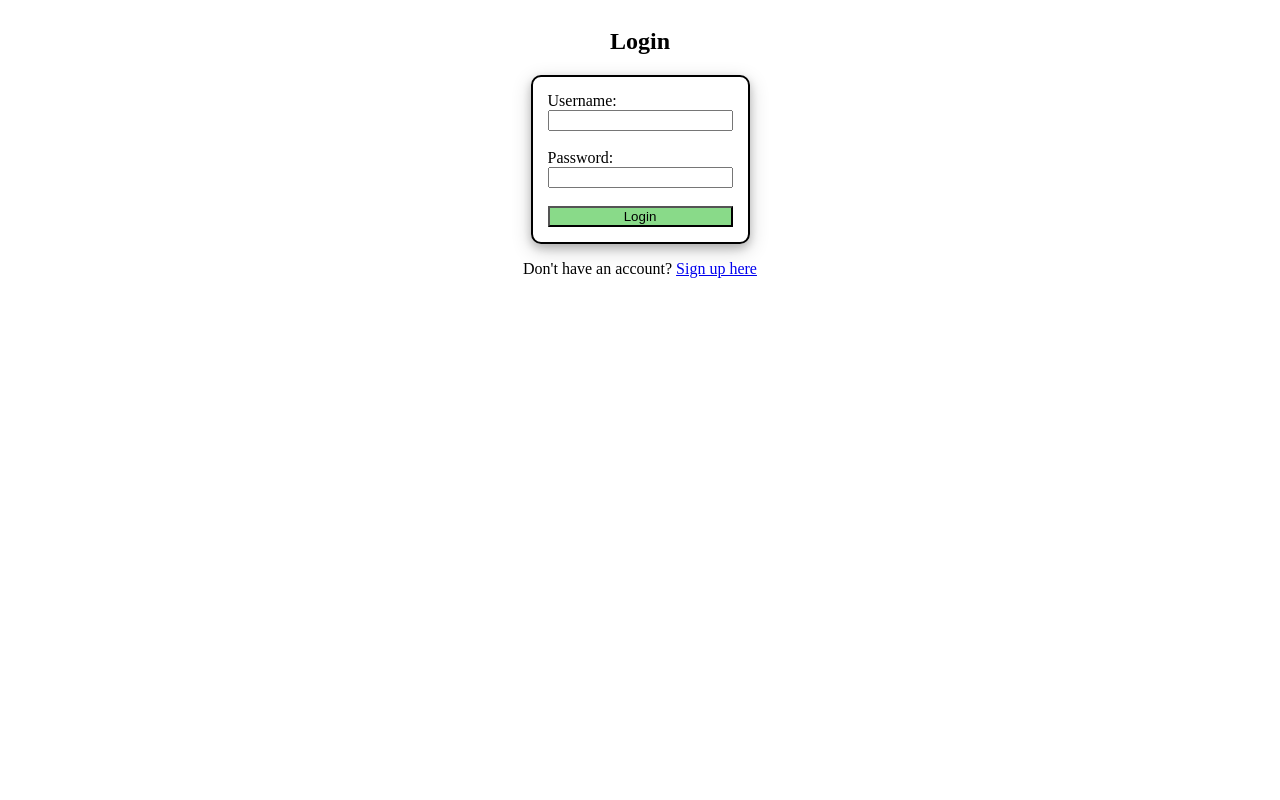
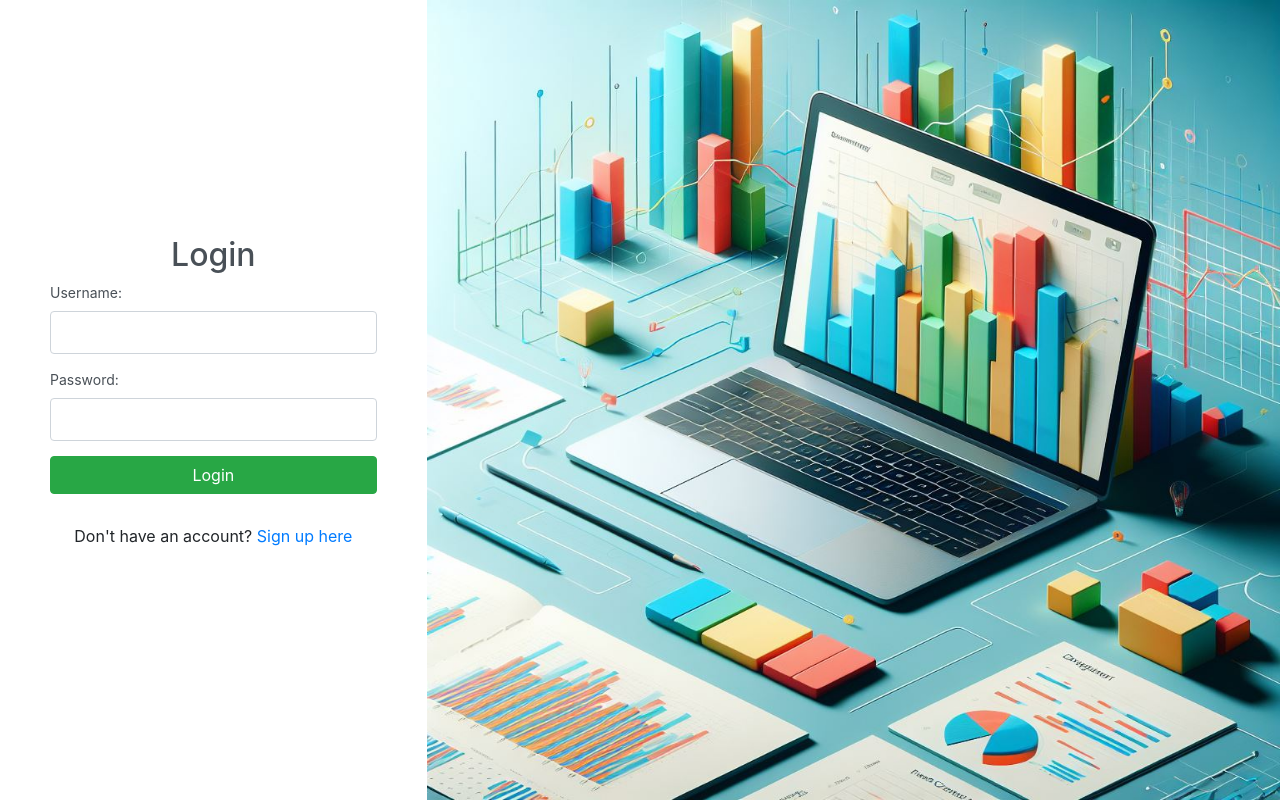
Before and after one commit to GabriCala25/flask_login, a Flask app: page / in a window 1280 px wide. Run offline with Flask 3, Linux system fonts and the light colour scheme; some libraries are stand-ins or nearby versions.

Commit message:
finetuning graphics

```diff
--- a/templates/login.html
+++ b/templates/login.html
@@ -4,25 +4,108 @@
     <meta charset="UTF-8">
     <meta name="viewport" content="width=device-width, initial-scale=1.0">
     <title>Login</title>
-</head>
-<body>
+    <!-- Add Bootstrap CSS -->
+    <link rel="stylesheet" href="https://stackpath.bootstrapcdn.com/bootstrap/4.5.2/css/bootstrap.min.css">
+
+
     <style>
-        body {
+        body, html {
+            height: 100%;
+            margin: 0;
+        }
+
+        .container-fluid {
+            height: 100%;
+            display: flex;
+            padding: 0px;
+        }
+
+        .row {
+            height: 100%;
+        }
+
+        .col-md-4 {
+            padding: 0;
+        }
+
+        .col-md-8 {
+            padding: 0;
+        }
+
+        .login-container,
+        .image-container {
+            height: 100vh;
+            display: flex;
+            /* justify-content: center; */
+            align-items: center;
+        }
+
+        .form-container {
+            background-color: #fff;
+            padding: 50px;
+            border-radius: 10px;
+            /* box-shadow: 0 0 20px rgba(0, 0, 0, 0.1); */
+            /* max-width: 400px; */
+            width: 100%;
+            height: 100%;
             display: flex;
             flex-direction: column;
             justify-content: center;
-            align-items: center;
         }
 
-        form {
-            border: 2px solid black;
-            padding: 15px;
-            display: flex;
-            box-shadow: 0 4px 8px 0 rgba(0, 0, 0, 0.2), 0 6px 20px 0 rgba(0, 0, 0, 0.19);
-            flex-direction: column;
-            border-radius: 10px;
+        .image-container {
+            background-image: url('background_login.jpg'); /* Replace with your image URL */
+            background-size: cover;
+            background-position: center;
+            flex-grow: 1;
+        }
+
+        h2 {
+            text-align: center;
+            color: #495057;
+        }
+
+        label {
+            font-size: 14px;
+            margin-bottom: 8px;
+            color: #495057;
+            display: block;
+        }
+
+        input {
+            width: 100%;
+            padding: 10px;
+            margin-bottom: 15px;
+            border: 1px solid #ced4da;
+            border-radius: 4px;
+            box-sizing: border-box;
+            font-size: 14px;
+        }
+
+        input[type="submit"] {
+            background-color: #28a745;
+            color: white;
+            cursor: pointer;
+        }
+
+        input[type="submit"]:hover {
+            background-color: #218838;
+        }
+
+        p {
+            margin-top: 15px;
+            text-align: center;
+        }
+
+        a {
+            color: #007bff;
         }
     </style>
+</head>
+<body>
+    <div class="container-fluid">
+        <div class="col-md-4 login-container">
+            <div class="form-container">
                 <h2>Login</h2>
 
                 {% with messages = get_flashed_messages() %}
@@ -42,13 +125,19 @@
                 <form method="post">
                     <label for="username">Username:</label>
                     <input type="text" id="username" name="username" required>
-        <br>
+
                     <label for="password">Password:</label>
                     <input type="password" id="password" name="password" required>
-        <br>
-        <input style="background-color: #21b92187;" type="submit" value="Login">
+
+                    <input type="submit" class="btn btn-success" value="Login">
                 </form>
 
                 <p>Don't have an account? <a href="{{ url_for('signup') }}">Sign up here</a></p>
+            </div>
+        </div>
+        <div class="col-md-8 image-container">
+            <img src="static/images/background_login.jpg" height="100%" width="100%">
+        </div>
+    </div>
 </body>
 </html>
```
Also changed, not shown: templates/signup.html (+55 -9 lines), static/images/background_login.jpg (added). Lines whose indentation alone changed are shown as unchanged.
